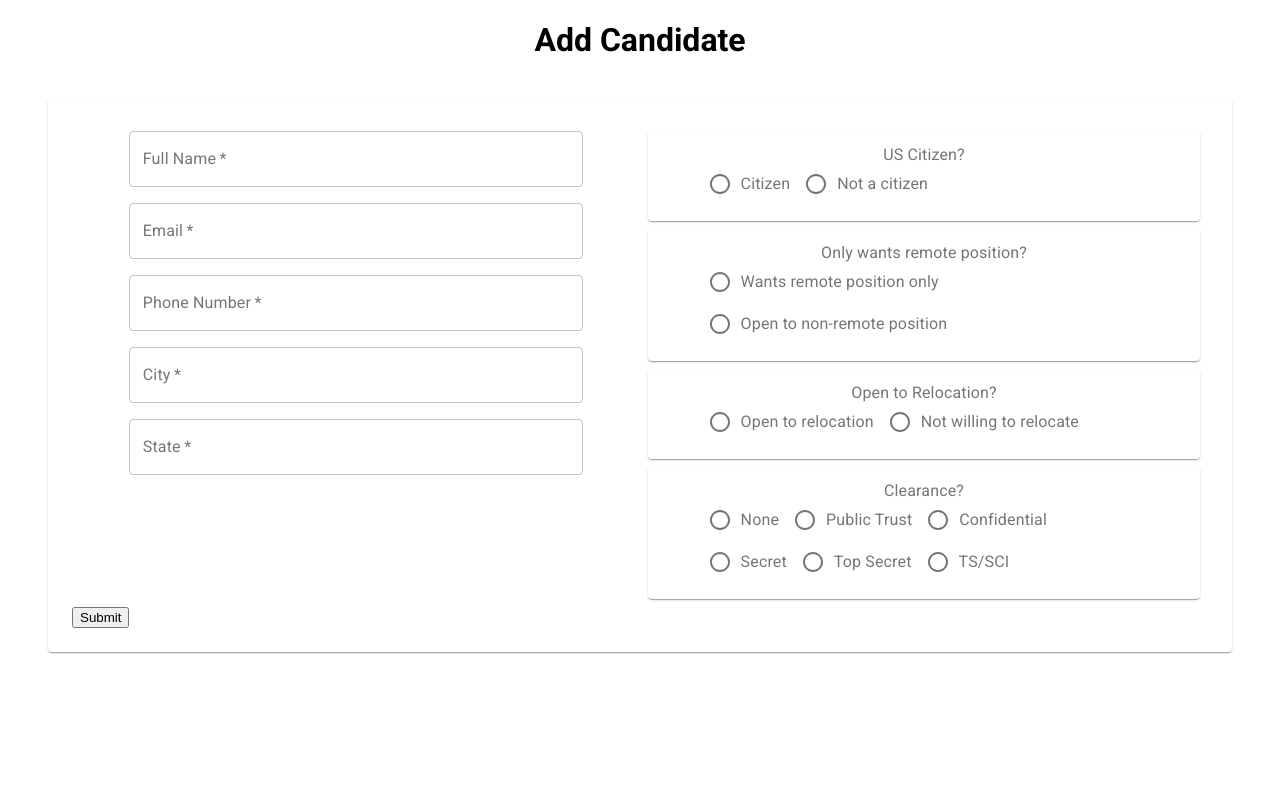
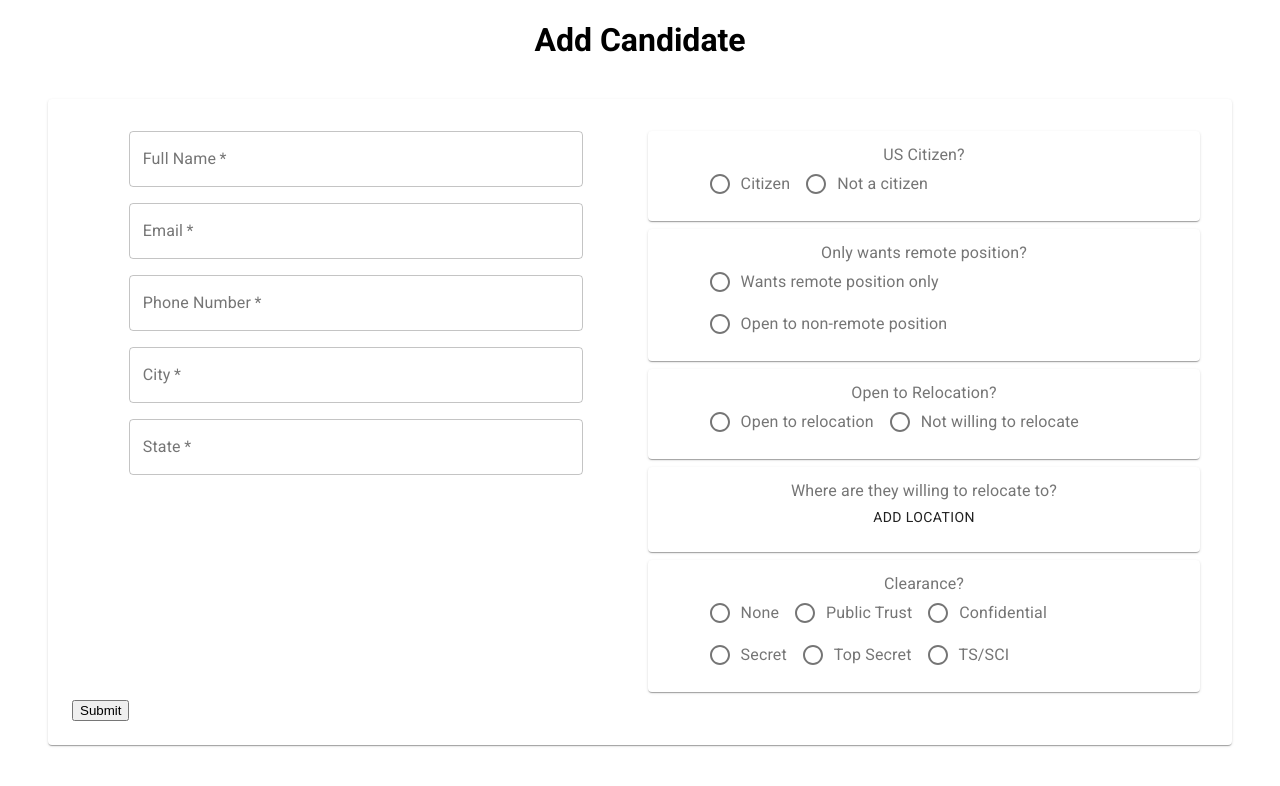
Before and after one commit to mnavoy4/HCRmatcher2, a React (Create React App) app in the folder frontend/: page /add-candidate in a window 1280 px wide. Shown: the top 786 px of the page. Built offline with nearby package versions, Linux system fonts and the light colour scheme.

Commit message:
relocation locations useFieldArray working

```diff
--- a/frontend/src/Components/WillingToGoWhere.js
+++ b/frontend/src/Components/WillingToGoWhere.js
@@ -46,7 +46,7 @@ export default function WillingToGoWhere(){
             <div key={id}>
               <TextField
                 inputRef={register()}
-                // name='willingToGo'
+                name='willingToGo'
                 variant='outlined'
                 // name={`willingToGo[${index}].location`}
                 label='Location'
--- a/frontend/src/Containers/AddCandidateContainer/AddCandidateContainer.js
+++ b/frontend/src/Containers/AddCandidateContainer/AddCandidateContainer.js
@@ -1,7 +1,7 @@
 import React from 'react';
-import { useForm, Controller } from 'react-hook-form';
+import { useForm, Controller, useFieldArray } from 'react-hook-form';
 import { makeStyles } from '@material-ui/core/styles';
-import { Grid, TextField, Paper, RadioGroup, FormControlLabel, Radio, FormLabel, FormControl } from '@material-ui/core';
+import { Grid, TextField, Paper, RadioGroup, FormControlLabel, Radio, FormLabel, FormControl, Button } from '@material-ui/core';
 // import RemoteOnlyRadios from '../../Components/RemoteOnlyRadios';
 // import OpenToRelocationRadios from '../../Components/OpenToRelocationRadios';
 // import WillingToGoWhere from '../../Components/WillingToGoWhere';
@@ -38,6 +38,10 @@ export default function AddCandidateContainer(){
   const { register, handleSubmit, control } = useForm()
   const onSubmit = (data) => console.log(data);
   const classes = useStyles();
+  const { fields, append, remove } = useFieldArray({
+    control,
+    name: 'willingToGo'
+  });
 
   return (
     <div>
@@ -138,14 +142,34 @@ export default function AddCandidateContainer(){
                     control={control}
                     defaultValue='true'
                   />
-                  {/* <Controller
-                    as={WillingToGoWhere}
+                  <Controller
+                    as={
+                      <Paper className={classes.radiosPaper}>
+                        <FormControl>
+                          <FormLabel>Where are they willing to relocate to?</FormLabel>
+                          <Button onClick={() => append({})}>Add Location</Button>
+                          {fields.map(({ id }, index) => {
+                            return (
+                              <div key={id}>
+                                <TextField
+                                  inputRef={register()}
+                                  variant='outlined'
+                                  name={`willingToGo[${index}].location`}
+                                  label='Location'
+                                  defaultValue=''
+                                />
+                                <Button onClick={() => remove(index)}>Remove</Button>
+                              </div>
+                            )
+                          })}
+                        </FormControl>
+                      </Paper>
+                    }
                     name='willingToGo'
                     control={control}
                     defaultValue=''
-                  /> */}
+                  />
                   <Controller
-                    // as={ClearanceRadios}
                     as={
                       <Paper className={classes.radiosPaper}>
                         <FormControl>
```
